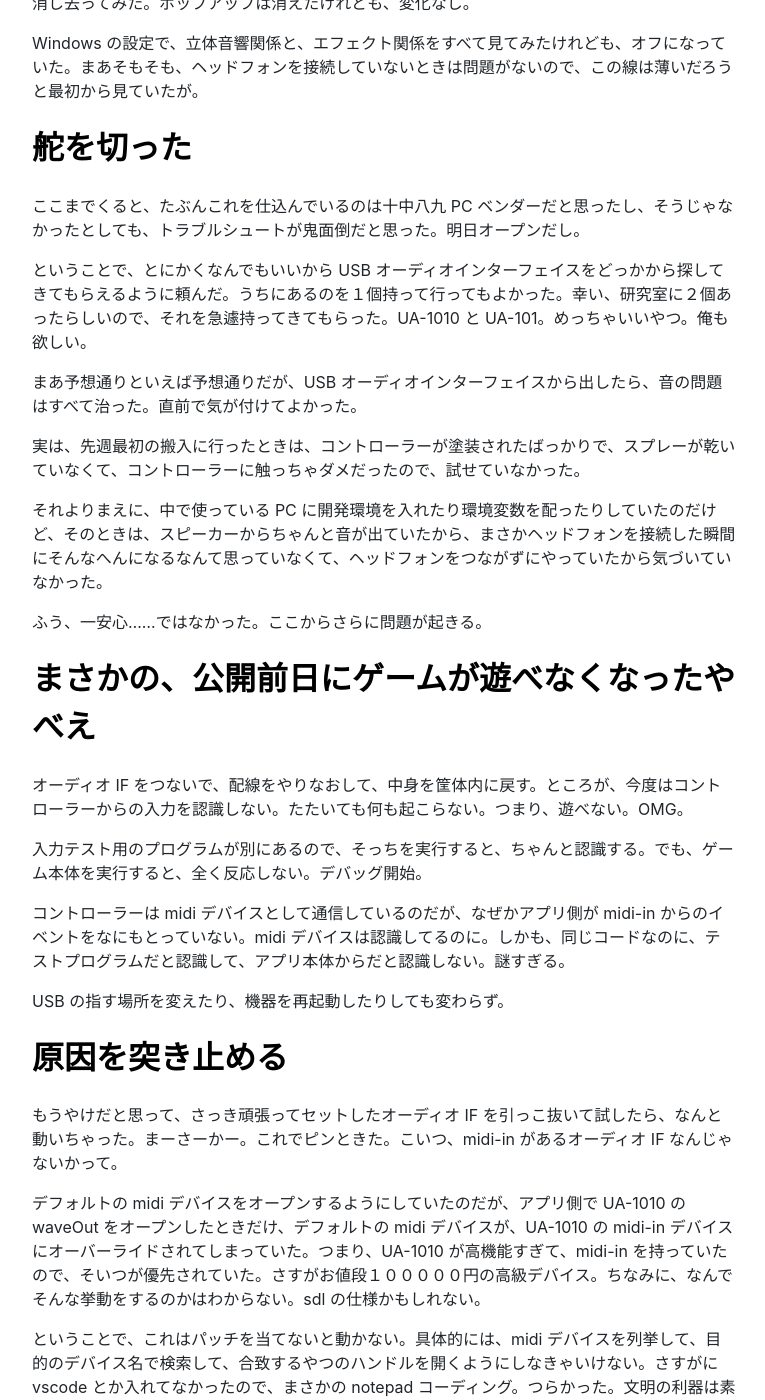
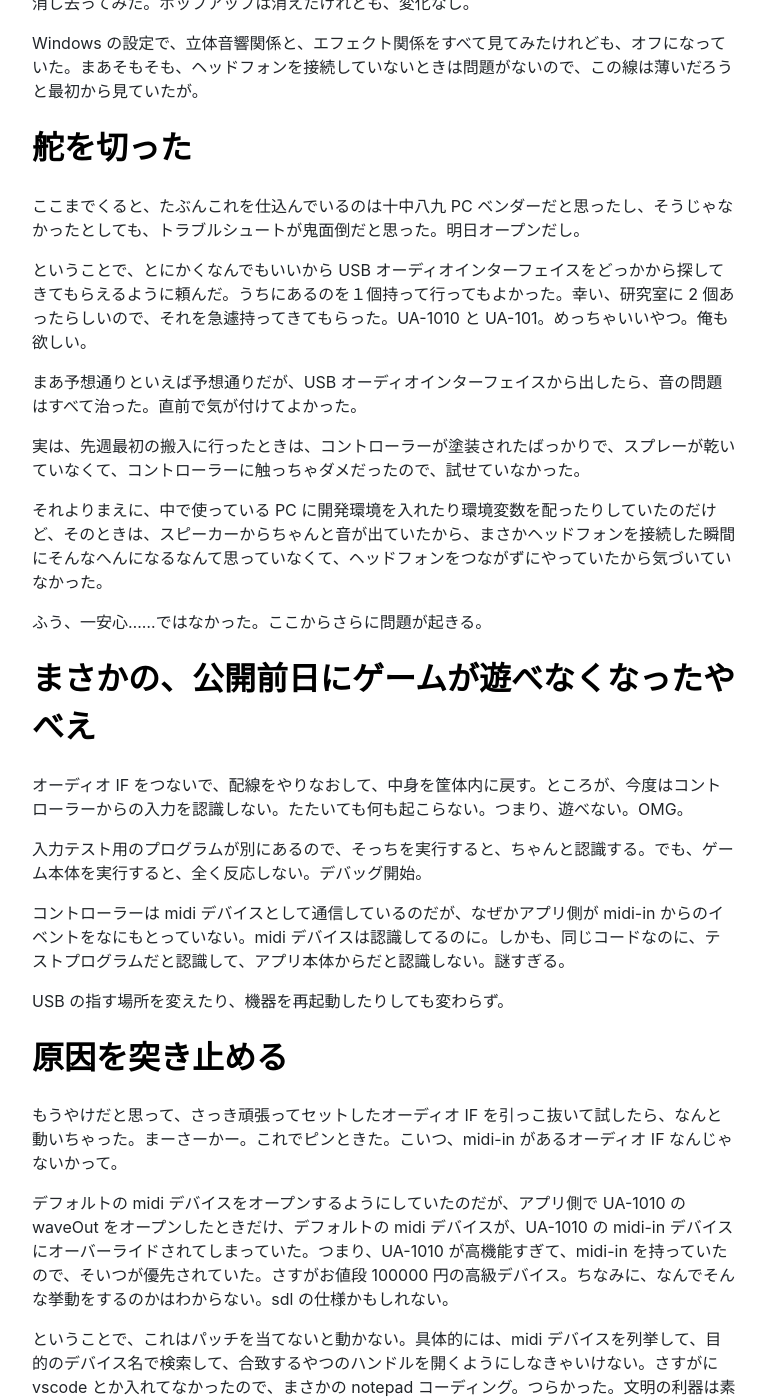
Before and after one commit to yncat/yncat.github.io, a Jekyll site: the page built from _posts/2021-06-25-公開前日にどたばたした話.md, in a window 1280 px wide and 1400 px high, scrolled down 1166 px. Shown: the whole window, without its empty margins (256-1021 px from the left). Built offline with Jekyll 4.4.1, drawn with Linux system fonts in a browser that asks for light colours; nearby versions of some CDN libraries.

Commit message:
fix layout

```diff
--- a/_posts/2021-06-25-公開前日にどたばたした話.md
+++ b/_posts/2021-06-25-公開前日にどたばたした話.md
@@ -33,7 +33,7 @@ Windows の設定で、立体音響関係と、エフェクト関係をすべて
 
 ここまでくると、たぶんこれを仕込んでいるのは十中八九 PC ベンダーだと思ったし、そうじゃなかったとしても、トラブルシュートが鬼面倒だと思った。明日オープンだし。
 
-ということで、とにかくなんでもいいから USB オーディオインターフェイスをどっかから探してきてもらえるように頼んだ。うちにあるのを１個持って行ってもよかった。幸い、研究室に２個あったらしいので、それを急遽持ってきてもらった。UA-1010 と UA-101。めっちゃいいやつ。俺も欲しい。
+ということで、とにかくなんでもいいから USB オーディオインターフェイスをどっかから探してきてもらえるように頼んだ。うちにあるのを１個持って行ってもよかった。幸い、研究室に 2 個あったらしいので、それを急遽持ってきてもらった。UA-1010 と UA-101。めっちゃいいやつ。俺も欲しい。
 
 まあ予想通りといえば予想通りだが、USB オーディオインターフェイスから出したら、音の問題はすべて治った。直前で気が付けてよかった。
 
@@ -57,7 +57,7 @@ USB の指す場所を変えたり、機器を再起動したりしても変わ
 
 もうやけだと思って、さっき頑張ってセットしたオーディオ IF を引っこ抜いて試したら、なんと動いちゃった。まーさーかー。これでピンときた。こいつ、midi-in があるオーディオ IF なんじゃないかって。
 
-デフォルトの midi デバイスをオープンするようにしていたのだが、アプリ側で UA-1010 の waveOut をオープンしたときだけ、デフォルトの midi デバイスが、UA-1010 の midi-in デバイスにオーバーライドされてしまっていた。つまり、UA-1010 が高機能すぎて、midi-in を持っていたので、そいつが優先されていた。さすがお値段１０００００円の高級デバイス。ちなみに、なんでそんな挙動をするのかはわからない。sdl の仕様かもしれない。
+デフォルトの midi デバイスをオープンするようにしていたのだが、アプリ側で UA-1010 の waveOut をオープンしたときだけ、デフォルトの midi デバイスが、UA-1010 の midi-in デバイスにオーバーライドされてしまっていた。つまり、UA-1010 が高機能すぎて、midi-in を持っていたので、そいつが優先されていた。さすがお値段 100000 円の高級デバイス。ちなみに、なんでそんな挙動をするのかはわからない。sdl の仕様かもしれない。
 
 ということで、これはパッチを当てないと動かない。具体的には、midi デバイスを列挙して、目的のデバイス名で検索して、合致するやつのハンドルを開くようにしなきゃいけない。さすがに vscode とか入れてなかったので、まさかの notepad コーディング。つらかった。文明の利器は素晴らしいと思った。
 
```
